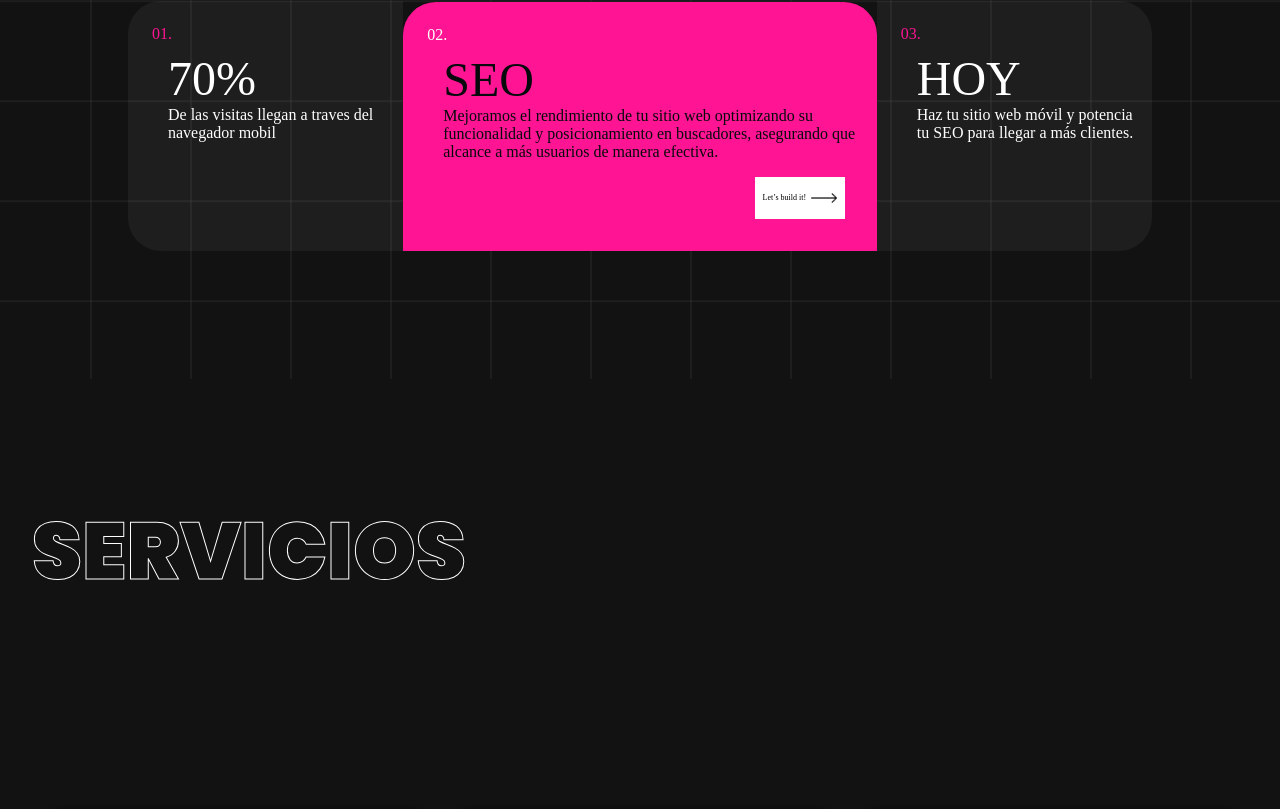
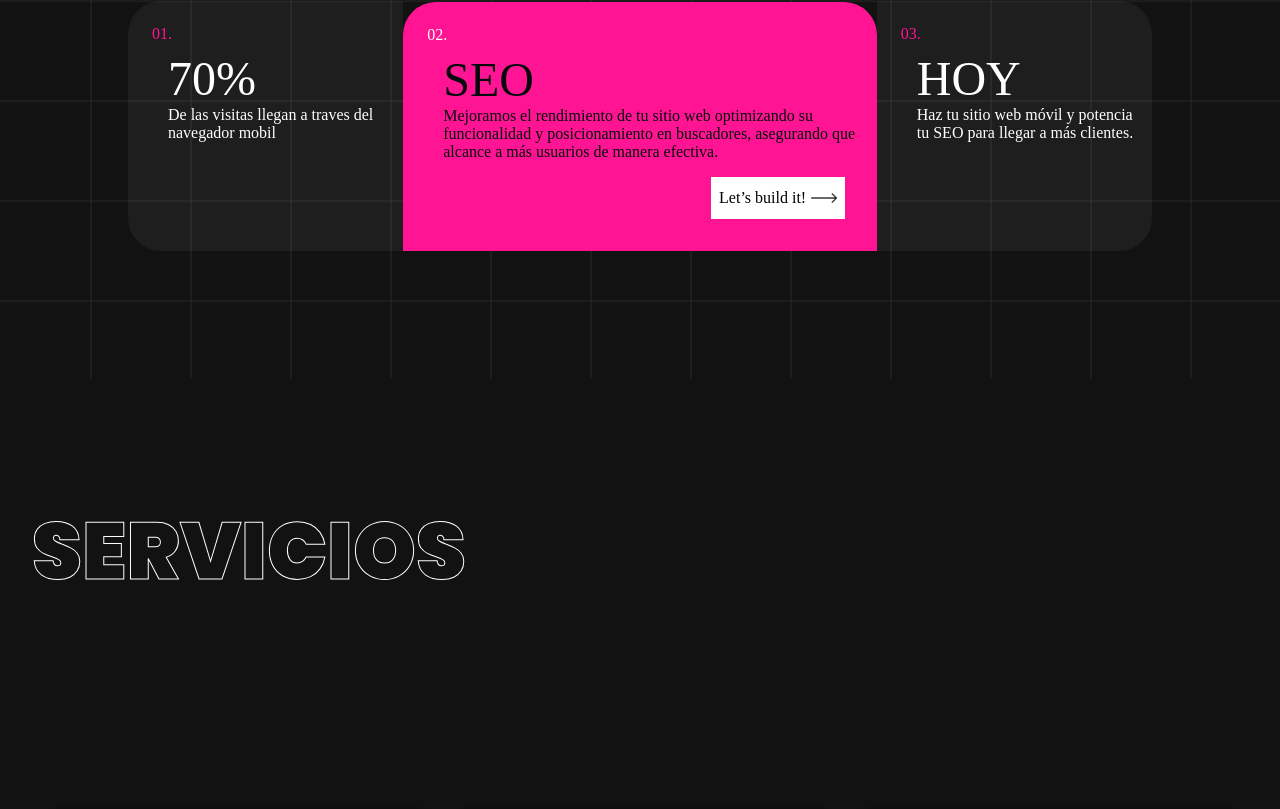
Before and after one commit to mai1209/Codex, a React (Vite) app: page / in a window 1280 px wide. Shown: the part 1471-2280 px from the top of the page. Built offline with nearby package versions, Linux system fonts and the light colour scheme; a web font is replaced by a local one.

Commit message:
video y estilo

```diff
--- a/src/components/WeDo.jsx
+++ b/src/components/WeDo.jsx
@@ -3,7 +3,7 @@ import Contador from './Contador'
 
 function WeDo() {
   return (
-    <div className={style.container}>
+    <div className={style.container} id='qué-hacemos'>
       <h2  className={style.title}>¿QUE <br></br> HACEMOS?</h2>
       <div className={style.containerInfo}>
         <div className={style.containerTextInfo}>
--- a/src/styles/WeDo.module.css
+++ b/src/styles/WeDo.module.css
@@ -362,4 +362,10 @@ padding: 1rem;
 }
 
 
+
+button{
+
+  font-size: 1rem;
+    cursor: pointer;
 }
+}
```
